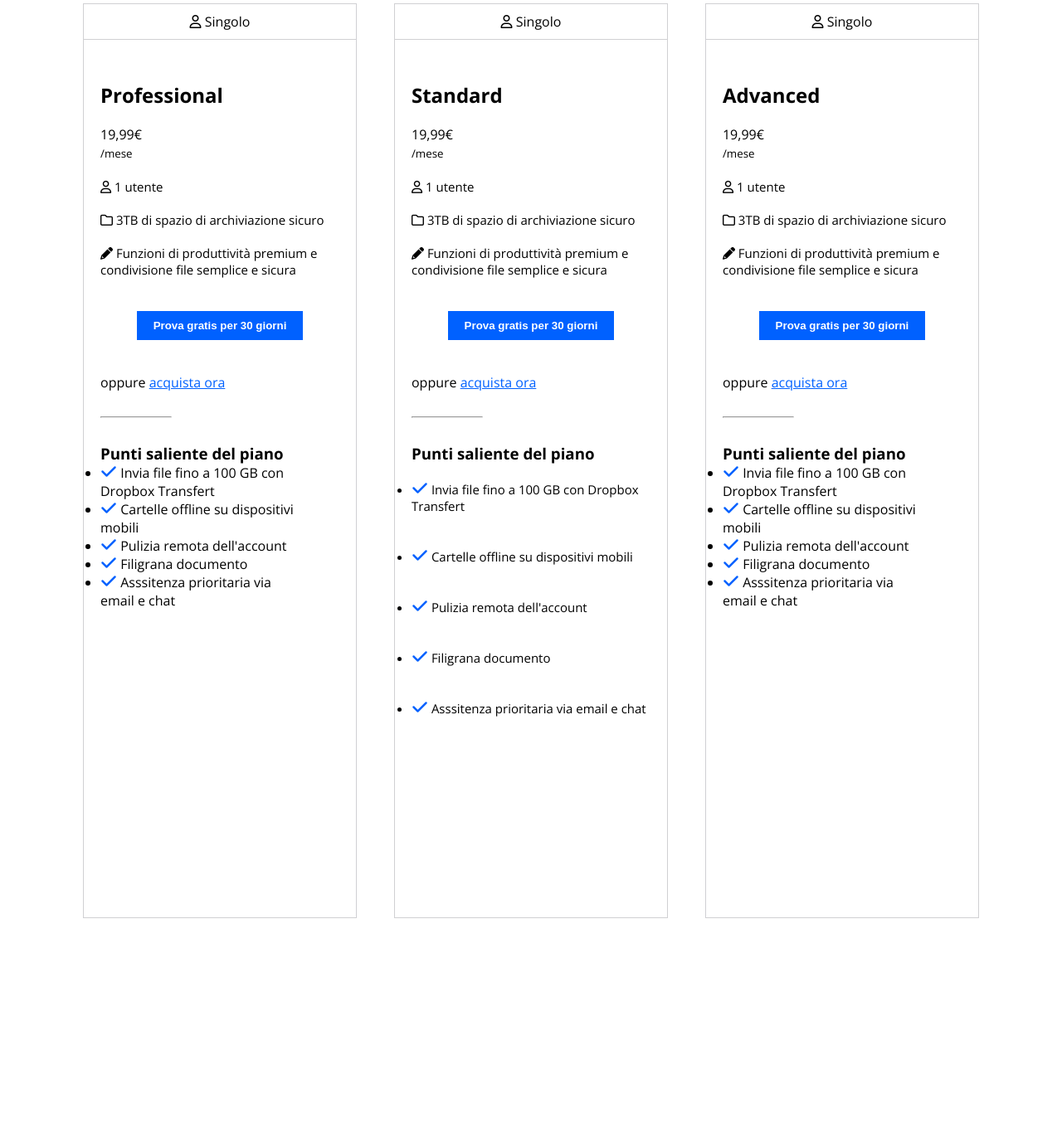
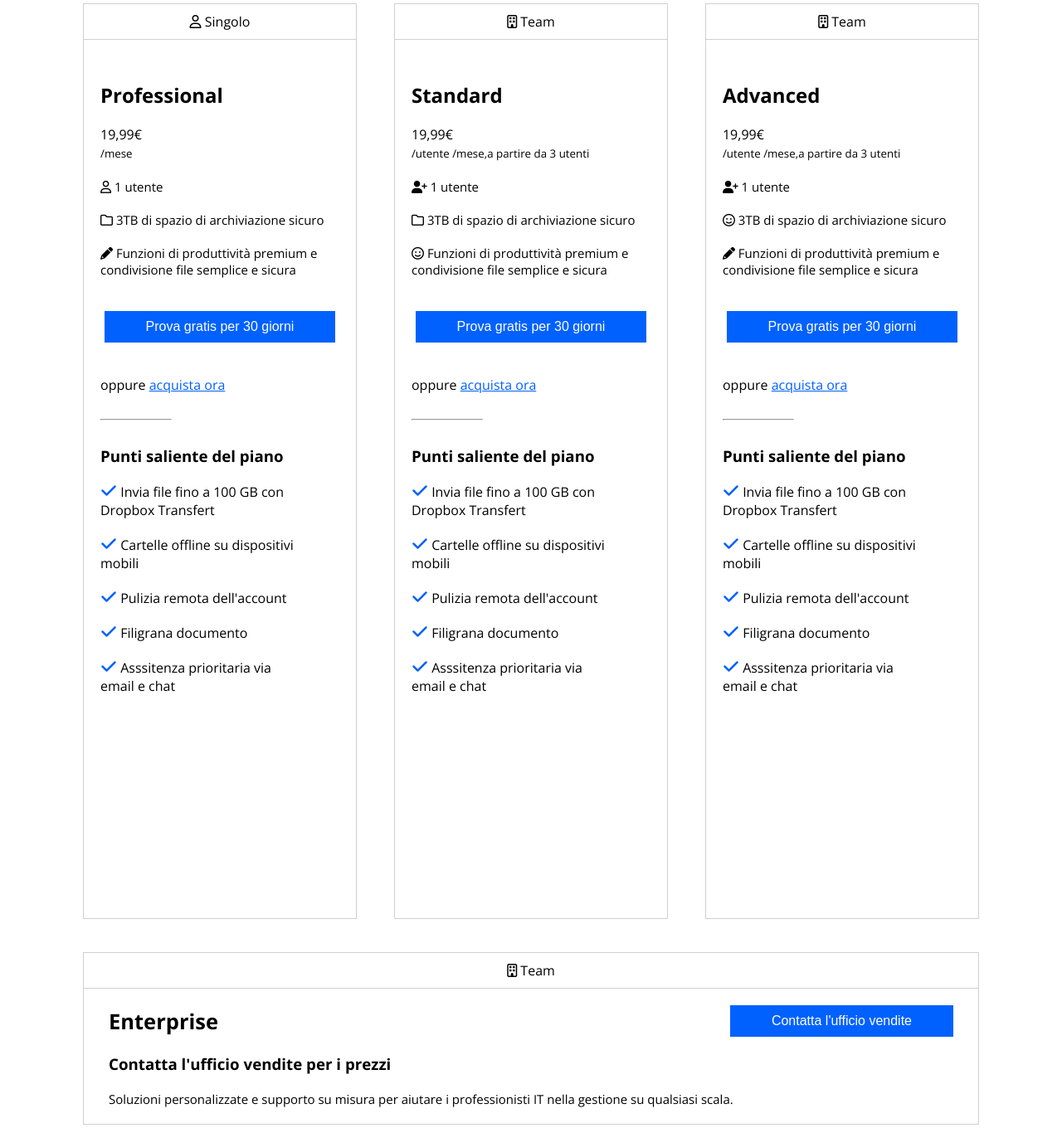
Before and after one commit to Scarpaz14/htmlcss-dropbox, a plain HTML site: page index.html in a window 1280 px wide. Shown: the part 1129-2489 px from the top of the page at 83% size. Before the commit the page ends 2236 px from the top, so only its background shows below. Drawn offline with nearby package versions, Linux system fonts and the light colour scheme.

Commit message:
aggiunta sezione "partner dropbox"

```diff
--- a/css/style.css
+++ b/css/style.css
@@ -91,14 +91,29 @@ li{
 .btn{
     background-color: #0061ff;
     color:white;
-    padding: 10px 20px;
     border:none;
-    font-weight: 600;
+    font-weight: 500;
 }
 .btn-free{
     font-size: 18px;
+    padding: 10px 20px;
 }
 
+.btn-login{
+padding: 10px 20px;
+}
+
+.btn-try{
+    padding:10px 50px;
+    font-size: 16px;
+}
+
+.btn-white{
+    color:black;
+    background-color: white;
+    border: 1px solid black;
+    padding: 10px 20px;
+}
 
 
 
@@ -158,7 +173,7 @@ li{
 
 /*/HERO SECTION ------------------ */
 
-/* SEZIONE ABBONAMENTI  */
+/* SEZIONE ABBONAMENTI--------------  */
 
 .piano-business{
     margin-top: 200px;
@@ -183,15 +198,15 @@ li{
     border: 1px solid #d0d0d3;
     padding: 30px 20px;
     min-height: 1060px;
+    border-top:none;
 }
 
 .row{
     text-align: center;
     margin-top:40px;
     padding: 10px 0;
-    border-top: 1px solid #d0d0d3;
-    border-left:1px solid #d0d0d3 ;
-    border-right: 1px solid #d0d0d3;
+    border: 1px solid #d0d0d3;
+
 }
 
 .type-of-plane, small, .user, .memory{
@@ -200,15 +215,15 @@ li{
 
 .user, .memory, .function{
     font-size: 15px;
+
 }
-.btn-try{
+.btn-trials{
     margin: 40px 0;
     text-align: center;
 }
 
 .buy-now{
     color:#0061ff;
-
 }
 
 hr{
@@ -216,13 +231,12 @@ hr{
     width: 30%;
 }
 
-.list > li{
+.highlights > li{
     text-decoration: none;
-    padding: 20px 0 ;
     font-size: 15px;
 }
 
-.list > ul {
+.highlights > ul {
 list-style-type: none;
 }
 
@@ -230,3 +244,67 @@ list-style-type: none;
     color: #0061ff;
     font-size: 20px;
 }
+
+.fa-check{
+    margin-top:20px;
+}
+
+.enterprise, .btn-contact{
+    display: inline-block;
+    width: 50%;
+}
+.enterprise{
+    font-size:17px;
+    vertical-align: middle;
+}
+.assistance{
+    padding: 20px 30px;
+    font-size:0;
+    border: 1px solid #d0d0d3;
+    border-top:none;
+}
+
+.btn-contact{
+    text-align: right;
+    vertical-align: middle;
+}
+
+.office{
+    font-size: 16px;
+    margin: 20px 0;
+}
+.support{
+    font-size: 15px;
+}
+
+/* /SEZIONE ABBONAMENTI------------- */
+
+/* SEZIONE TROVA PARTNER-------- */
+
+.col{
+    float: left;
+}
+
+.col-3{
+    width: 60%;
+    padding-right: 50px;
+}
+
+.col-4{
+    width: 40%;
+    margin-top:40px;
+}
+
+.partner{
+    width: 100%;
+}
+
+.partner-container{
+    margin: 150px 0;
+}
+
+.partner-text{
+    margin: 30px 0;
+}
+
+/* /SEZIONE TROVA PARTNER ------------- */
--- a/index.html
+++ b/index.html
@@ -39,7 +39,7 @@
                     </ul>
                 </nav>
                     <div class="login">
-                        <button class="btn">Inizia</button>
+                        <button class="btn btn-login">Inizia</button>
                     </div>
                 </div>
             </div>
@@ -98,7 +98,7 @@
                                 <div class="user"><i class="fa-regular fa-user"></i> 1 utente</div>
                                 <div class="memory"> <i class="fa-regular fa-folder"></i> 3TB di spazio di archiviazione sicuro</div>
                                 <div class="function"><i class="fa-solid fa-pencil"></i> Funzioni di produttività premium e condivisione file semplice e sicura</div>
-                                <div class="btn-try"><button class="btn">Prova gratis per 30 giorni</button></div>
+                                <div class="btn-trials"><button class="btn btn-try">Prova gratis per 30 giorni</button></div>
                                 <div class="link">
                                     oppure <a class="buy-now" href="">acquista ora</a>
                                 </div>
@@ -126,24 +126,24 @@
                             </div>
                         </div>
                         <div class="col-center">
-                            <div class="row"> <i class="fa-regular fa-user"></i> Singolo</div>
+                            <div class="row"> <i class="fa-regular fa-building"></i> Team</div>
                             <div class="plane">
                                 <div class="type-of-plane">
                                     <h1>Standard</h1>
                                 </div>
                                 <div class="price">19,99€</div>
-                                <small>/mese</small>
-                                <div class="user"><i class="fa-regular fa-user"></i> 1 utente</div>
+                                <small>/utente /mese,a partire da 3 utenti</small>
+                                <div class="user"><i class="fa-solid fa-user-plus"></i> 1 utente</div>
                                 <div class="memory"> <i class="fa-regular fa-folder"></i> 3TB di spazio di archiviazione sicuro</div>
-                                <div class="function"><i class="fa-solid fa-pencil"></i> Funzioni di produttività premium e condivisione file semplice e sicura</div>
-                                <div class="btn-try"><button class="btn">Prova gratis per 30 giorni</button></div>
+                                <div class="function"><i class="fa-regular fa-face-smile"></i> Funzioni di produttività premium e condivisione file semplice e sicura</div>
+                                <div class="btn-trials"><button class="btn btn-try">Prova gratis per 30 giorni</button></div>
                                 <div class="link">
                                     oppure <a class="buy-now" href="">acquista ora</a>
                                 </div>
                                 <hr>
                                 <div class="highlights">
                                     <h3>Punti saliente del piano</h3>
-                                    <ul class="list">
+                                    <ul>
                                         <li>
                                             <i class="fa-solid fa-check"></i> Invia file fino a 100 GB con Dropbox Transfert
                                         </li>
@@ -164,17 +164,17 @@
                             </div>
                         </div>
                         <div class="col-right">
-                            <div class="row"> <i class="fa-regular fa-user"></i> Singolo</div>
+                            <div class="row"> <i class="fa-regular fa-building"></i> Team</div>
                             <div class="plane">
                                 <div class="type-of-plane">
                                     <h1>Advanced</h1>
                                 </div>
                                 <div class="price">19,99€</div>
-                                <small>/mese</small>
-                                <div class="user"><i class="fa-regular fa-user"></i> 1 utente</div>
-                                <div class="memory"> <i class="fa-regular fa-folder"></i> 3TB di spazio di archiviazione sicuro</div>
+                                <small>/utente /mese,a partire da 3 utenti</small>
+                                <div class="user"><i class="fa-solid fa-user-plus"></i> 1 utente</div>
+                                <div class="memory"> <i class="fa-regular fa-face-smile"></i> 3TB di spazio di archiviazione sicuro</div>
                                 <div class="function"><i class="fa-solid fa-pencil"></i> Funzioni di produttività premium e condivisione file semplice e sicura</div>
-                                <div class="btn-try"><button class="btn">Prova gratis per 30 giorni</button></div>
+                                <div class="btn-trials"><button class="btn btn-try">Prova gratis per 30 giorni</button></div>
                                 <div class="link">
                                     oppure <a class="buy-now" href="">acquista ora</a>
                                 </div>
@@ -203,9 +203,39 @@
                         </div>
                     </div>
                 </div>
-
+                    <div class="small-container">
+                        <div class="row"> <i class="fa-regular fa-building"></i> Team</div>
+                        <div class="assistance">
+                        <div class="enterprise"><h1>Enterprise</h1></div>
+                        <div class="btn-contact"><button class="btn btn-try">Contatta l'ufficio vendite</button></div>
+                        <div class="office"><h3>Contatta l'ufficio vendite per i prezzi</h3></div>
+                        <div class="support">Soluzioni personalizzate e supporto su misura per aiutare i professionisti IT nella gestione su qualsiasi scala.</div>
+                    </div>
+                </div>
             </section>
             <!-- /sezione abbonamenti -->
+            <section>
+                <div class="small-container">
+                    <div class="partner-container">
+                        <div class="clearfix">
+                            <div class="col col-3">
+                                <img class="partner" src="img/partner.png" alt="partner">
+                            </div>
+                            <div class="col col-4">
+                                <h1>Entra in contatto con un partner Dropbox</h1>
+                                <div class="partner-text">
+                                    <p>Trova un partner Dropbox di fiducia.
+                                        Ottieni le soluzioni e i servizi necessari per raggiungere i tuoi obbiettivi aziendali, tra cui implementazione,integrazione, gestione e supporto continui.
+                                    </p>
+                                </div>
+                                <div class="btn-partner">
+                                    <button class="btn btn-white">Trova un partner</button>
+                                </div>
+                            </div>
+                        </div>
+                    </div>
+                </div>
+            </section>
         </main>
     </body>
 </html>
```
